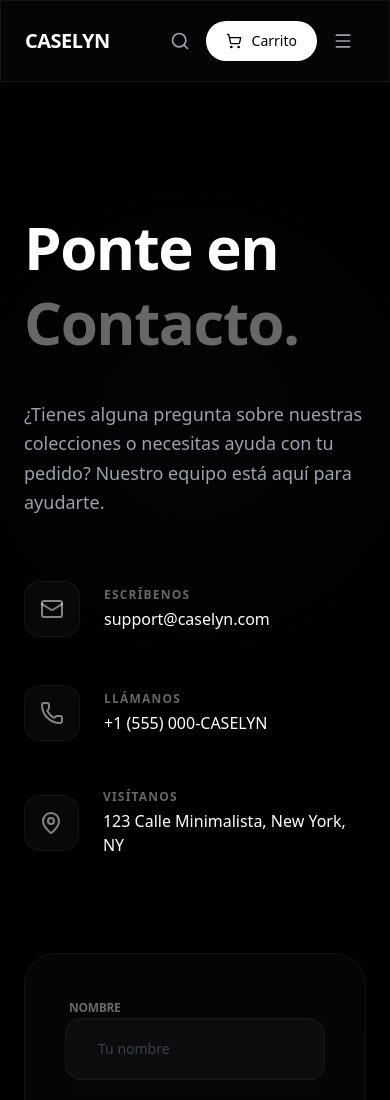
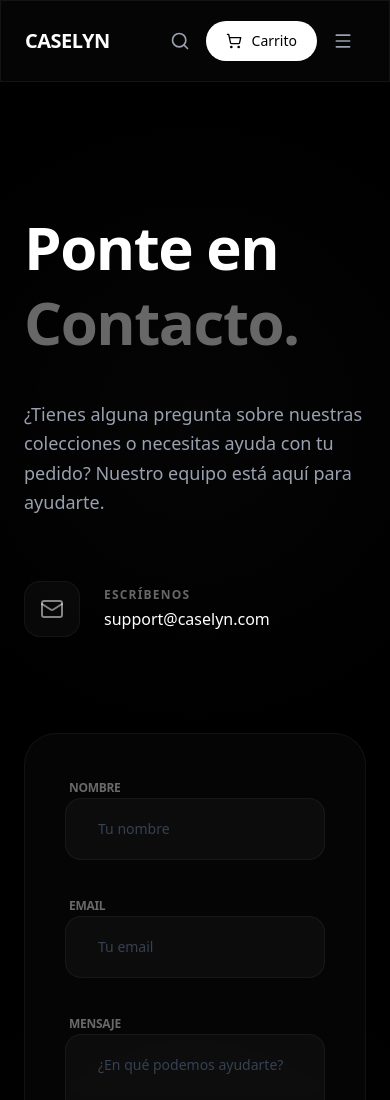
Before and after one commit to sultanaa21/web-fundas, a Next.js app: page /contacto in a window 390 px wide. Shown: the top 1100 px of the page. Built offline with nearby package versions, Linux system fonts and the light colour scheme.

Commit message:
style: remove phone and address from contact page

```diff
--- a/app/contacto/page.tsx
+++ b/app/contacto/page.tsx
@@ -1,4 +1,4 @@
-import { Mail, Phone, MapPin, Send } from "lucide-react";
+import { Mail, Send } from "lucide-react";
 import Button from "@/components/Button";
 
 export default function ContactPage() {
@@ -24,24 +24,6 @@
                                 <div>
                                     <p className="text-xs font-semibold uppercase tracking-widest text-white/40 mb-1">Escríbenos</p>
                                     <p className="text-white text-base font-medium">support@caselyn.com</p>
-                                </div>
-                            </div>
-                            <div className="flex items-center gap-6 group">
-                                <div className="h-14 w-14 rounded-2xl bg-white/[0.03] border border-white/5 flex items-center justify-center text-white/50 group_hover:border-white/20 transition-all">
-                                    <Phone className="h-6 w-6" />
-                                </div>
-                                <div>
-                                    <p className="text-xs font-semibold uppercase tracking-widest text-white/40 mb-1">Llámanos</p>
-                                    <p className="text-white text-base font-medium">+1 (555) 000-CASELYN</p>
-                                </div>
-                            </div>
-                            <div className="flex items-center gap-6 group">
-                                <div className="h-14 w-14 rounded-2xl bg-white/[0.03] border border-white/5 flex items-center justify-center text-white/50 group-hover:border-white/20 transition-all">
-                                    <MapPin className="h-6 w-6" />
-                                </div>
-                                <div>
-                                    <p className="text-xs font-semibold uppercase tracking-widest text-white/40 mb-1">Visítanos</p>
-                                    <p className="text-white text-base font-medium">123 Calle Minimalista, New York, NY</p>
                                 </div>
                             </div>
                         </div>
```
